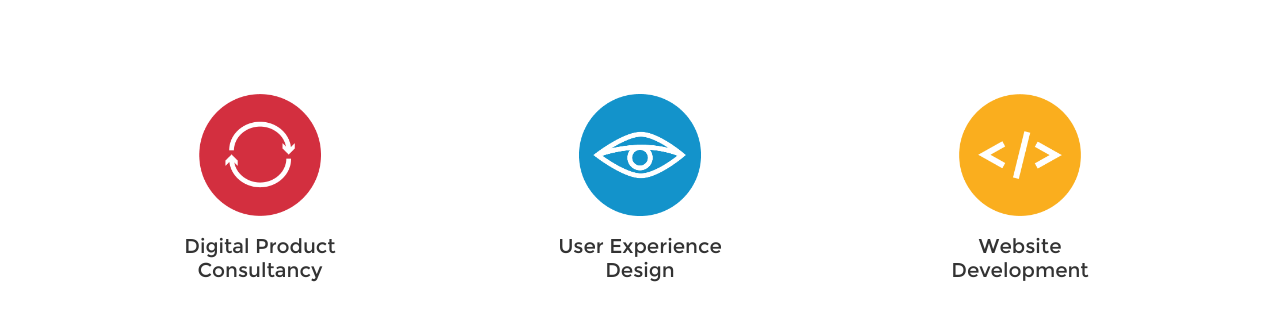
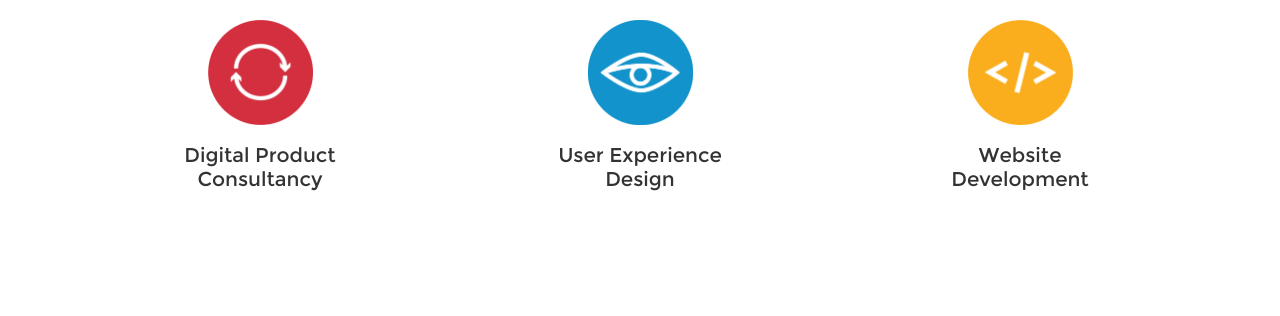
Before and after one commit to rrjoson/potatocodes-main, a website: page index.html in a window 1280 px wide. Shown: the part 484-800 px from the top of the page. Drawn offline with Linux system fonts and the light colour scheme; a web font is replaced by a local one.

Commit message:
fix: h5 resize

```diff
--- a/assets/css/pages/_services.scss
+++ b/assets/css/pages/_services.scss
@@ -2,7 +2,7 @@
    ========================================================================== */
 
    .img-container {
-   		width: 35%;
+   		width: 30%;
    		overflow: hidden;
    		margin: 0 auto 5%;
 
@@ -12,10 +12,10 @@
    }
 
    .item-list{
-   		margin-bottom: 3%;
+   		margin: 2% auto;
 
    		h5{
-   			padding: 0 18%;
+   			padding: 0 25%;
    			line-height: 24px;
    			font-family: "Montserrat-Regular";
    		}
--- a/index.html
+++ b/index.html
@@ -75,8 +75,7 @@
 					</div>
 				</div>
 			</section>
-		</div>
-		<div class="services">
+			<div class="services">
 			<div class="container">
 				<div class="col-sm-4 item-list">
 					<div class="img-container">
@@ -98,6 +97,8 @@
 				</div>
 			</div>
 		</div>
+		</div>
+
 	</div>
 	<div class="footer-wrap">
 		<footer class="main-footer">
```
Also changed, not shown: assets/css/style.css.
